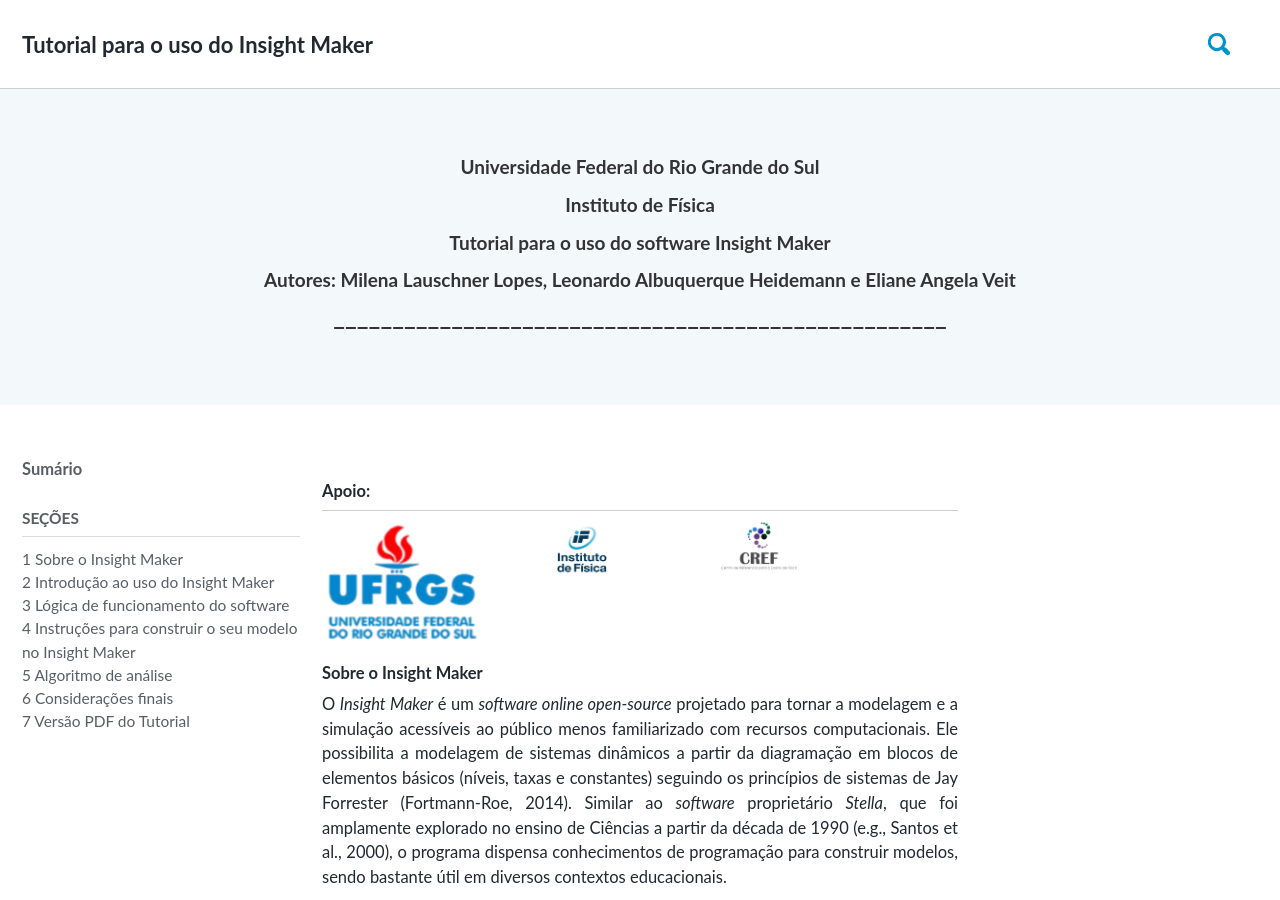
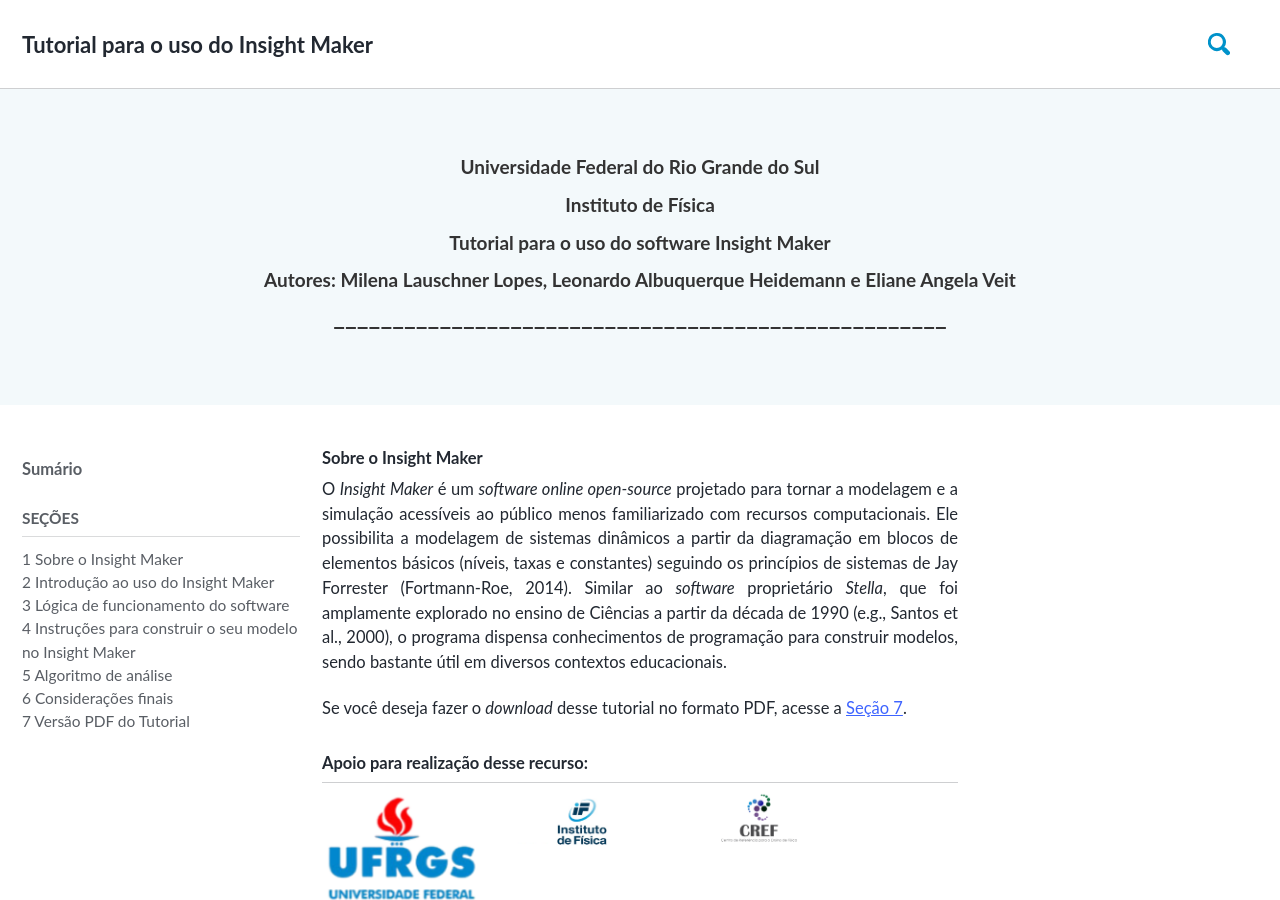
Before and after one commit to milenalauschner/MM, a Jekyll site: the page built from index.md, in a window 1280 px wide and 900 px high. Built offline with Jekyll 4.4.1, drawn with Linux system fonts in a browser that asks for light colours; cached includes are drawn as plain includes; nearby versions of some CDN libraries; some web fonts are replaced.

Commit message:
Update index.md

```diff
--- a/index.md
+++ b/index.md
@@ -12,10 +12,6 @@
   title: "Sumário"
   nav: blogroll
 ---
-## Apoio:
-
-![apoios]({{ site.url }}{{ site.baseurl
-}}/assets/images/logos.png)
 
 # Sobre o Insight Maker
 
@@ -23,6 +19,11 @@
 {: .text-justify}
 
 Se você deseja fazer o _download_ desse tutorial no formato PDF, acesse a <a href="https://milenalauschner.github.io/MM/assets/Tutorial_para_o_uso_do_software_Insight_Maker.pdf">Seção 7</a>.
+
+## Apoio para realização desse recurso:
+
+![apoios]({{ site.url }}{{ site.baseurl
+}}/assets/images/logos.png)
 
 ## Referências
 [1] Fortmann-Roe, S. (2014). Insight Maker: A general-purpose tool for web-based modeling
```
